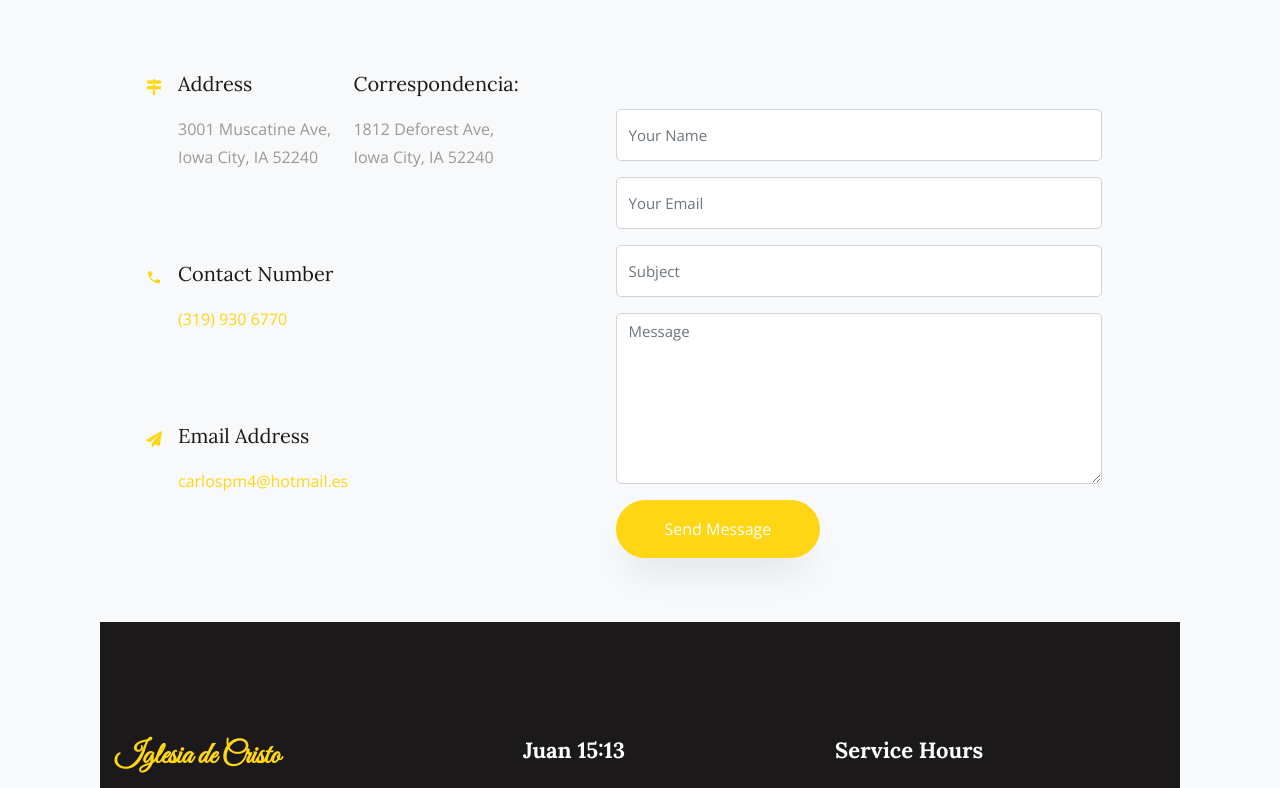
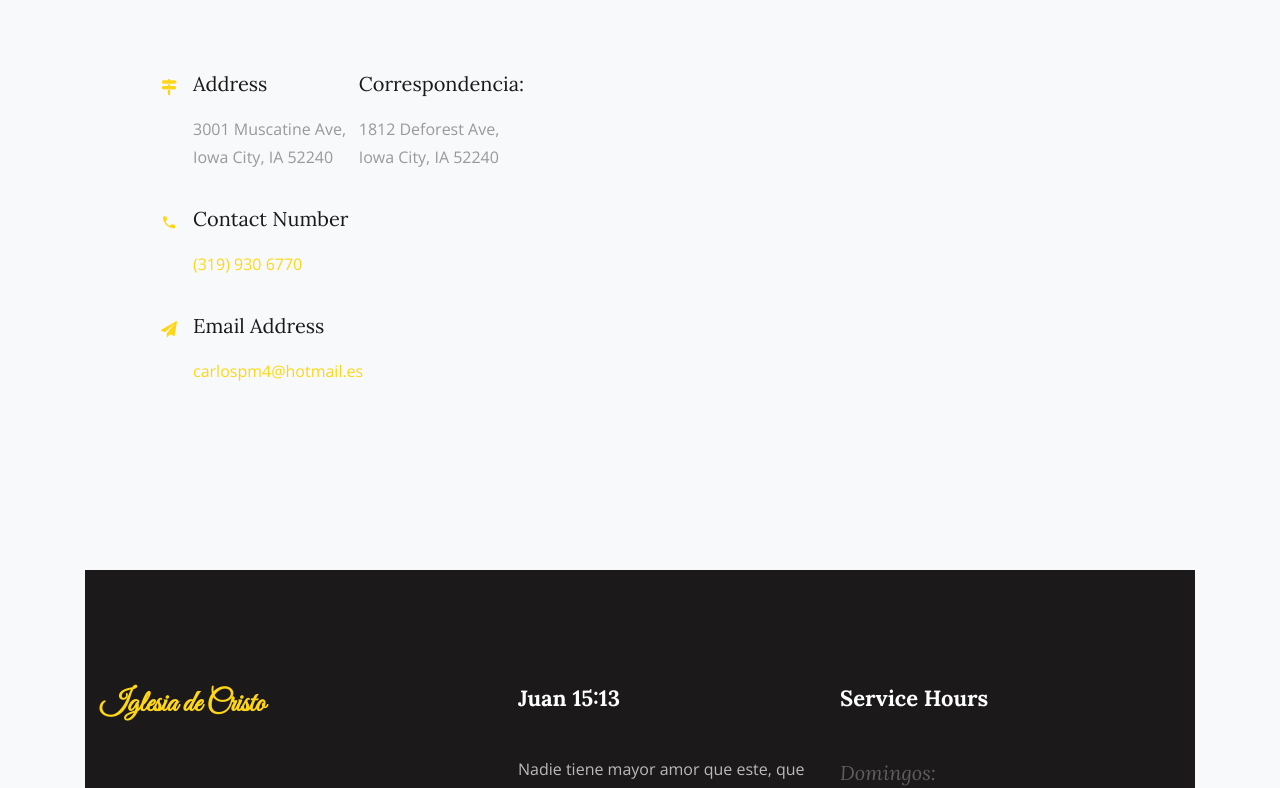
Before and after one commit to AbnerHernandez123/AbnerHernandez123.github.io, a plain HTML site: page index.html in a window 1280 px wide. Shown: the part 4157-4945 px from the top of the page. Drawn offline with nearby package versions, Linux system fonts and the light colour scheme; files whose address does not match are found by name.

Commit message:
removed contact form

```diff
--- a/index.html
+++ b/index.html
@@ -257,7 +257,7 @@
           </div>
         </div>
 
-        <div class="row block-9">
+        <!-- <div class="row block-9">
           <div class="col-md-7 order-md-last d-flex">
             <form action="#" class="bg-light p-4 p-md-5 contact-form">
               <div class="form-group">
@@ -276,7 +276,7 @@
                 <input type="submit" value="Send Message" class="btn btn-primary py-3 px-5">
               </div>
             </form>
-          </div>
+          </div> -->
 
           <div class="col-md-5 d-flex">
           	<div class="row d-flex contact-info mb-5">
```
